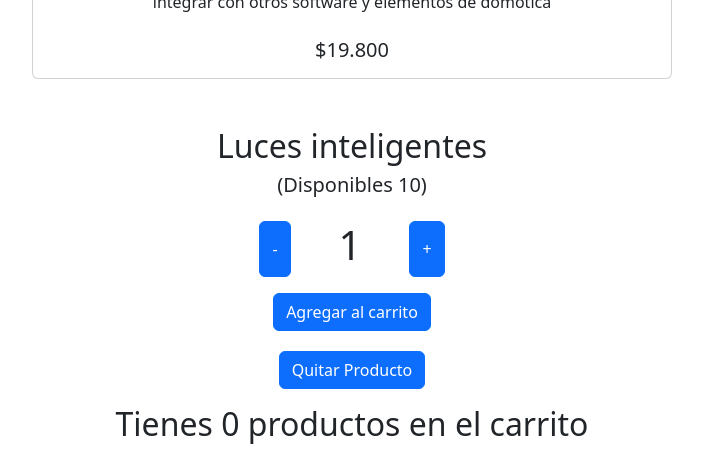
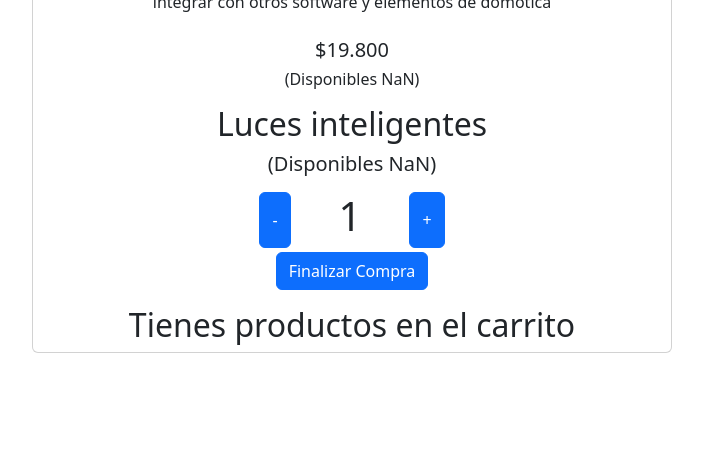
Before and after one commit to nico3874/carrito-coder, a React (Create React App) app: page /itemDetail/1 in a window 1280 px wide. Shown: the part 704-1153 px from the top of the page, without its empty margins (288-991 px from the left). After the commit the page ends 1105 px from the top, so only its background shows below. Built offline with nearby package versions, Linux system fonts and the light colour scheme.

Commit message:
Entrega de incompleta de práctico de eventos

```diff
--- a/public/productJson.json
+++ b/public/productJson.json
@@ -4,11 +4,11 @@
 
 {
     "products":[
-        {"id":"1", "title":"Alexa","category":"asistentes", "price":"19.800","description":"Alexa es el sistente de voz por excelencia en el mercado, con miles de skills para integrar con otros software y elementos de domótica","picture":"https://cdn.businessinsider.es/sites/navi.axelspringer.es/public/styles/bi_575x431/public/media/image/2018/11/asistente-alexa-amazon-estrena-windows-10.jpg?itok=fxbny_q5"},
-        {"id":"2", "title":"Goolge Nest","category":"asistentes", "price":"17.800","description":"Ok Google! Estas simples palabras no permiten controlar nuestros dispositivos, escuchar música y obtener información","picture":"https://d500.epimg.net/cincodias/imagenes/2021/01/05/gadgets/1609833897_804640_1609833964_noticia_normal.jpg"},
-        {"id":"3", "title":"Luces Inteligentes", "category":"iluminacion", "price":"2.800","description":"Luces led RGB inteligentes, controlable desde nuestros dispositivos móviles. También pueden vincularse con Alexa y Google Nest","picture":"http://www.hijosdigitales.es/wp-content/uploads/2019/10/bombilla_philips_1.jpg"},
-        {"id":"4", "title":"Teclas Inteligentes", "category":"iluminacion", "price":"3.800","description":"Teclas táctiles, comanda las luces de casa con tu celular, también puedes hacerlo con tus asistentes de voz","picture":"https://ecoled.ec/wp-content/uploads/2022/04/productos-76-300x300.jpg"},
-        {"id":"5", "title":"Cortinas Automaticas","category":"seguridad", "price":"25.600","description":"Motor para cortina con control con wfi, se puede manjar desde cualquir dispositivo","picture":"https://encrypted-tbn0.gstatic.com/images?q=tbn:ANd9GcSYH8CS9cO0qOXqLVfS7KRxQ40tFnm1DVfYgNQV1NxfvGh349M8oB2VIk6ZS7lEPIsxOUg&usqp=CAU"},
-        {"id":"6", "title":"Camaras", "price":"30.800", "category":"seguridad","description":"La seguridad es fundamental para nuestra tranquilidad. Ten tu casa vigilada en todo momento, monitoreando desde tu celular","picture":"https://e00-expansion.uecdn.es/assets/multimedia/imagenes/2020/08/27/15984832547785.jpg"}
+        {"id":"1", "title":"Alexa","category":"asistentes", "price":"19.800","description":"Alexa es el sistente de voz por excelencia en el mercado, con miles de skills para integrar con otros software y elementos de domótica","stock":10 ,"picture":"https://cdn.businessinsider.es/sites/navi.axelspringer.es/public/styles/bi_575x431/public/media/image/2018/11/asistente-alexa-amazon-estrena-windows-10.jpg?itok=fxbny_q5"},
+        {"id":"2", "title":"Goolge Nest","category":"asistentes", "price":"17.800","description":"Ok Google! Estas simples palabras no permiten controlar nuestros dispositivos, escuchar música y obtener información","stock":7 ,"picture":"https://d500.epimg.net/cincodias/imagenes/2021/01/05/gadgets/1609833897_804640_1609833964_noticia_normal.jpg"},
+        {"id":"3", "title":"Luces Inteligentes", "category":"iluminacion", "price":"2.800","description":"Luces led RGB inteligentes, controlable desde nuestros dispositivos móviles. También pueden vincularse con Alexa y Google Nest","stock":9 ,"picture":"http://www.hijosdigitales.es/wp-content/uploads/2019/10/bombilla_philips_1.jpg"},
+        {"id":"4", "title":"Teclas Inteligentes", "category":"iluminacion", "price":"3.800","description":"Teclas táctiles, comanda las luces de casa con tu celular, también puedes hacerlo con tus asistentes de voz","stock":100 ,"picture":"https://ecoled.ec/wp-content/uploads/2022/04/productos-76-300x300.jpg"},
+        {"id":"5", "title":"Cortinas Automaticas","category":"seguridad", "price":"25.600","description":"Motor para cortina con control con wfi, se puede manjar desde cualquir dispositivo","stock":14 ,"picture":"https://encrypted-tbn0.gstatic.com/images?q=tbn:ANd9GcSYH8CS9cO0qOXqLVfS7KRxQ40tFnm1DVfYgNQV1NxfvGh349M8oB2VIk6ZS7lEPIsxOUg&usqp=CAU"},
+        {"id":"6", "title":"Camaras", "price":"30.800", "category":"seguridad","description":"La seguridad es fundamental para nuestra tranquilidad. Ten tu casa vigilada en todo momento, monitoreando desde tu celular","stock":50 ,"picture":"https://e00-expansion.uecdn.es/assets/multimedia/imagenes/2020/08/27/15984832547785.jpg"}
     ]
 }
--- a/src/App.css
+++ b/src/App.css
@@ -36,3 +36,7 @@
     transform: rotate(360deg);
   }
 }
+
+.invisible{
+  display: none;
+}
--- a/src/components/itemDetail.jsx
+++ b/src/components/itemDetail.jsx
@@ -1,7 +1,24 @@
-import { useParams } from "react-router-dom"
+
+import { useState } from "react"
+import ItemCount from "../container/itemCount"
 
 
-const ItemDetail = ({ id, title, price, picture, description }) => {
+const ItemDetail = ({ id, title, price, picture, description, stockInit }) => {
+    console.log(stockInit)
+    const [cantidad, setCantidad] = useState(1);
+    const [stock, setStock] = useState(+(stockInit));
+    const [] = useState(0);
+    const [visible, setVisible] = useState("")
+
+    const onAdd = ()=>{
+        console.log(`Hay ${cantidad} productos`)
+        if(cantidad>0 && cantidad <= stock){
+            setVisible("invisible");
+            setStock(stock-cantidad);
+            setCantidad(1);
+
+        }
+    }
 
     return (
         <div
@@ -11,8 +28,9 @@ const ItemDetail = ({ id, title, price, picture, description }) => {
                     <h3 className="card-title">{title}</h3>
                     <p className="card-text mb-4">{description}</p>
                     <h5 className="card-text">${price}</h5>
+                    <h6 className="card-text">(Disponibles {stock})</h6>
                 </div>
-
+                <ItemCount product="Luces inteligentes" onAdd={onAdd} setCantidad={setCantidad} cantidad = {cantidad} setStock={setStock} stock={stock} visible={visible} />
         </div>
     )
 }
--- a/src/container/itemCount.jsx
+++ b/src/container/itemCount.jsx
@@ -1,41 +1,32 @@
 import React, { useState } from "react";
 
 
-const ItemCount = ({stockInit, initial, product, onAdd} ) => {
+const ItemCount = ({cantidad, setCantidad, stock, setStock, cart, setCart, initial, product, onAdd, visible} ) => {
 
-    const [cantidad, setCantidad] = useState(initial);
-    const [stock, setStock] = useState(stockInit);
-    const [cart, setCart] = useState(0);
+
+
+
     const subtraction = ()=>{
         (cantidad >1 && cantidad <= stock) && setCantidad(cantidad -1);
-        /* cantidad >1 && setStock(stock+1) */
+        cantidad >1 && setStock(stock+1)
     };
     const add = ()=>{
         (cantidad>=0 && cantidad < stock) && setCantidad(cantidad + 1);
-       /*  stock>0 && setStock(stock-1) */
+        stock>0 && setStock(stock-1)
     };
 
     const cartReset = ()=>{
-        setStock(stockInit);
+        setStock(stock);
         setCart(0);
         setCantidad(initial);
     }
 
-     onAdd = ()=>{
-        if(cantidad>0 && cantidad <= stock){
-            setCart(cart+cantidad);
-            setStock(stock-cantidad);
-            setCantidad(initial);
-        }
-    }
-
-
 
     return (
-        console.log(stockInit),
+        console.log(stock),
         console.log(cantidad),
         console.log(stock),
-        <div className="d-flex flex-column">
+        <div className= {visible} >
             <h2>{product} </h2>
             <h5>(Disponibles {stock})</h5>
             <div className="d-flex  justify-content-center mt-3">
@@ -44,11 +35,14 @@ const ItemCount = ({stockInit, initial, product, onAdd} ) => {
                 <button className="btn btn-primary" onClick={() => {add()}}>+</button>
 
             </div>
-            <div>
+            {/* <div>
                 <button className="btn btn-primary mt-3 mb-3" onClick={()=>{onAdd()}}>Agregar al carrito</button>
             </div>
             <div>
                 <button className="btn btn-primary mt-1 mb-3" onClick={()=>{cartReset()}}>Quitar Producto</button>
+            </div> */}
+            <div>
+                <button className="btn btn-primary mt-1 mb-3" onClick={onAdd}>Finalizar Compra</button>
             </div>
             <h2>Tienes {cart} productos en el carrito</h2>
         </div>
--- a/src/container/itemDetailContainer.jsx
+++ b/src/container/itemDetailContainer.jsx
@@ -41,8 +41,8 @@ const ItemDetailContainer = ()=>{
     return(console.log(item),
 
         <div className="d-flex flex-column align-items-center">
-            <ItemDetail id={item.id} title={item.title} price={item.price} description={item.description} picture={item.picture} />
-            <ItemCount initial={1} stockInit={10} product="Luces inteligentes" />
+            <ItemDetail id={item.id} title={item.title} price={item.price} description={item.description} picture={item.picture} stockInit={item.stock} />
+
         </div>
 
     )
```
